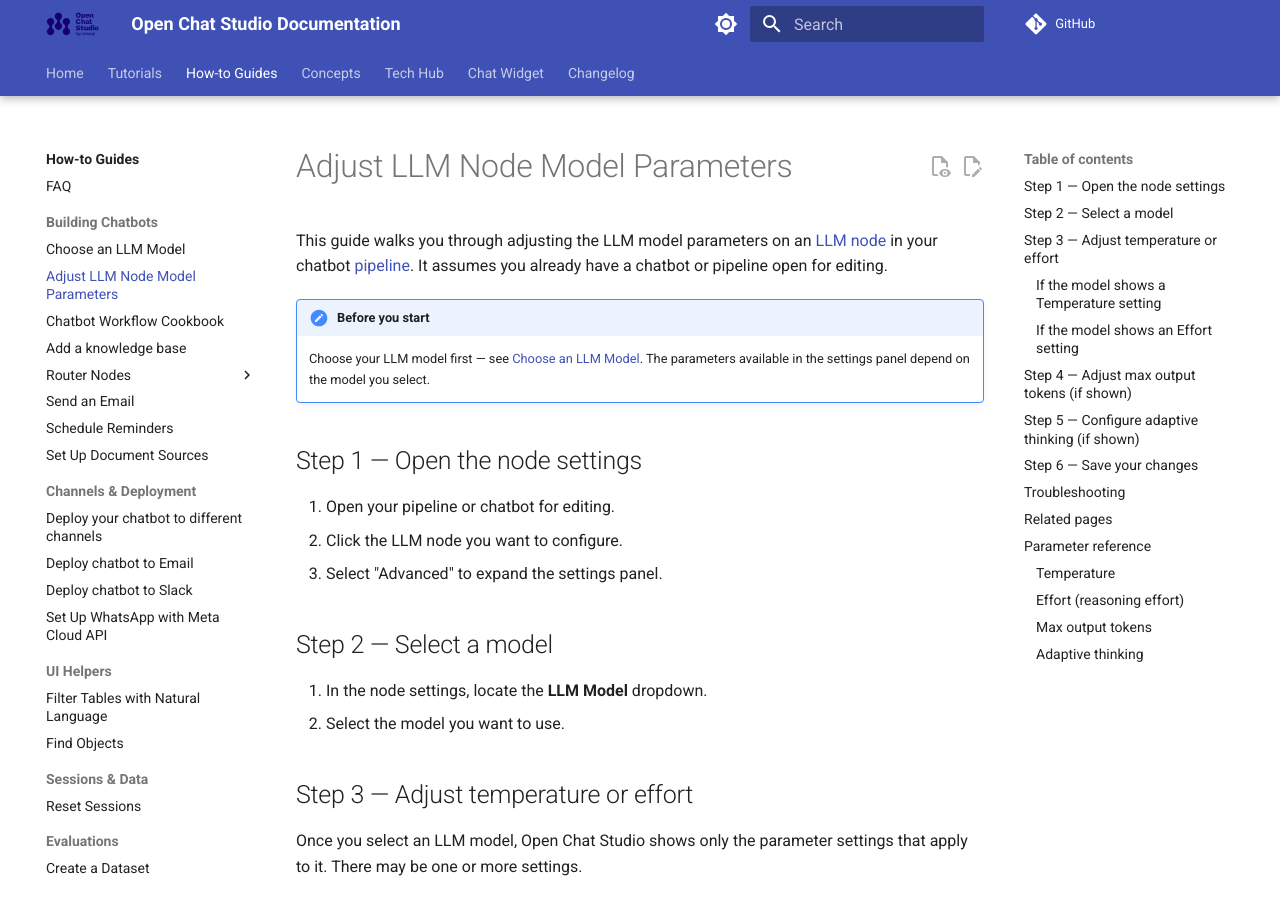
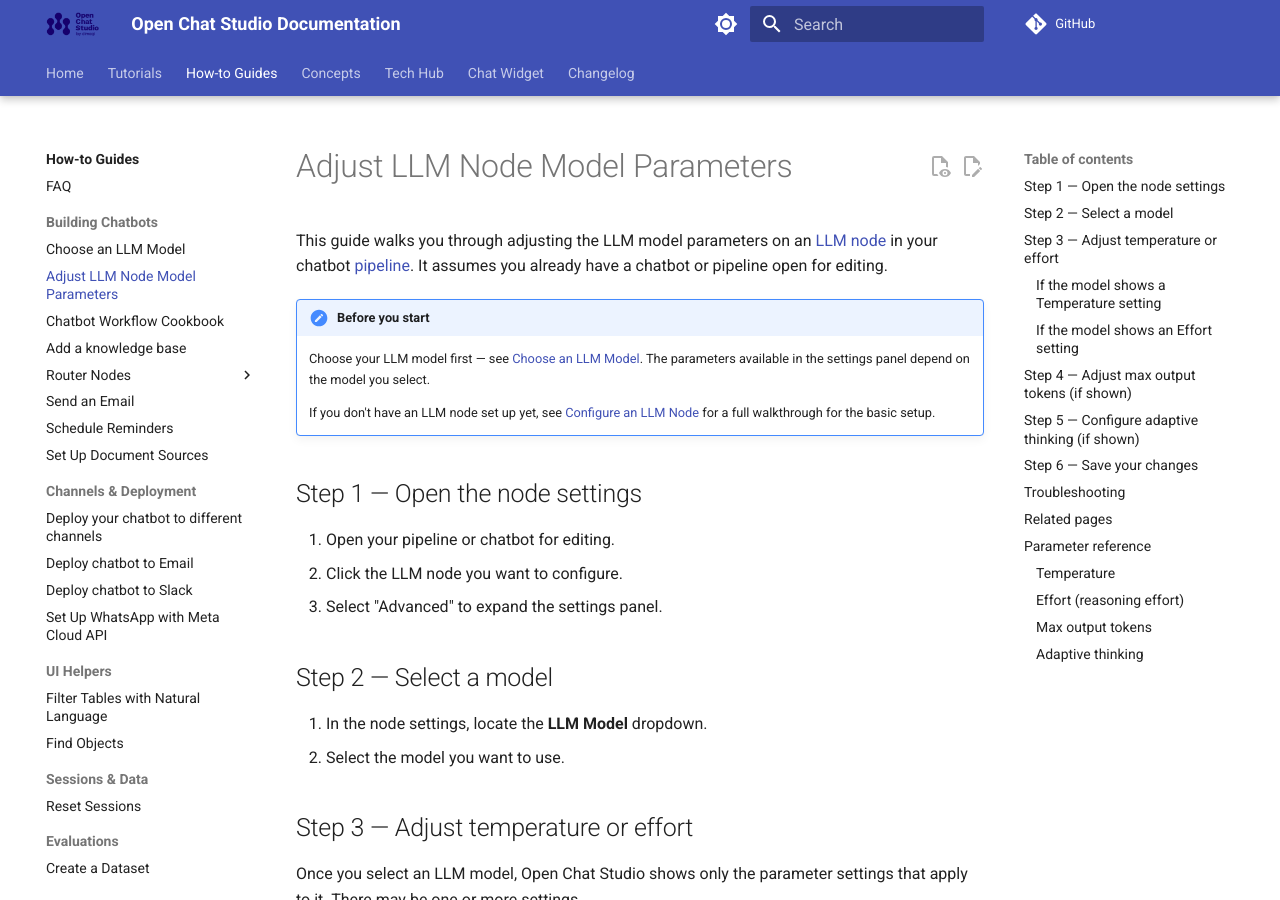
Before and after one commit to dimagi/open-chat-studio-docs, an MkDocs documentation site: the page built from docs/how-to/adjust_llm_node_model_parameters.md, in a window 1280 px wide and 900 px high. Built offline with MkDocs 1.6.1 and Material for MkDocs 9.7.7, drawn with Linux system fonts in a browser that asks for light colours; a script that is not in the unit is left out; comment, search, counter and statistics services are not loaded.

Commit message:
More links to new configure llm node pg & Claude review changes

```diff
--- a/docs/how-to/adjust_llm_node_model_parameters.md
+++ b/docs/how-to/adjust_llm_node_model_parameters.md
@@ -8,6 +8,8 @@
 
 !!! note "Before you start"
     Choose your LLM model first — see [Choose an LLM Model](choose_llm_model.md). The parameters available in the settings panel depend on the model you select.
+
+    If you don't have an LLM node set up yet, see [Configure an LLM Node](../tutorials/configure_llm_node.md) for a full walkthrough for the basic setup.
 
 ## Step 1 — Open the node settings
 
```
Also changed, not shown: docs/concepts/llm.md (+1 -0 lines), docs/concepts/pipelines/index.md (+2 -0 lines), docs/concepts/pipelines/nodes.md (+2 -0 lines).
